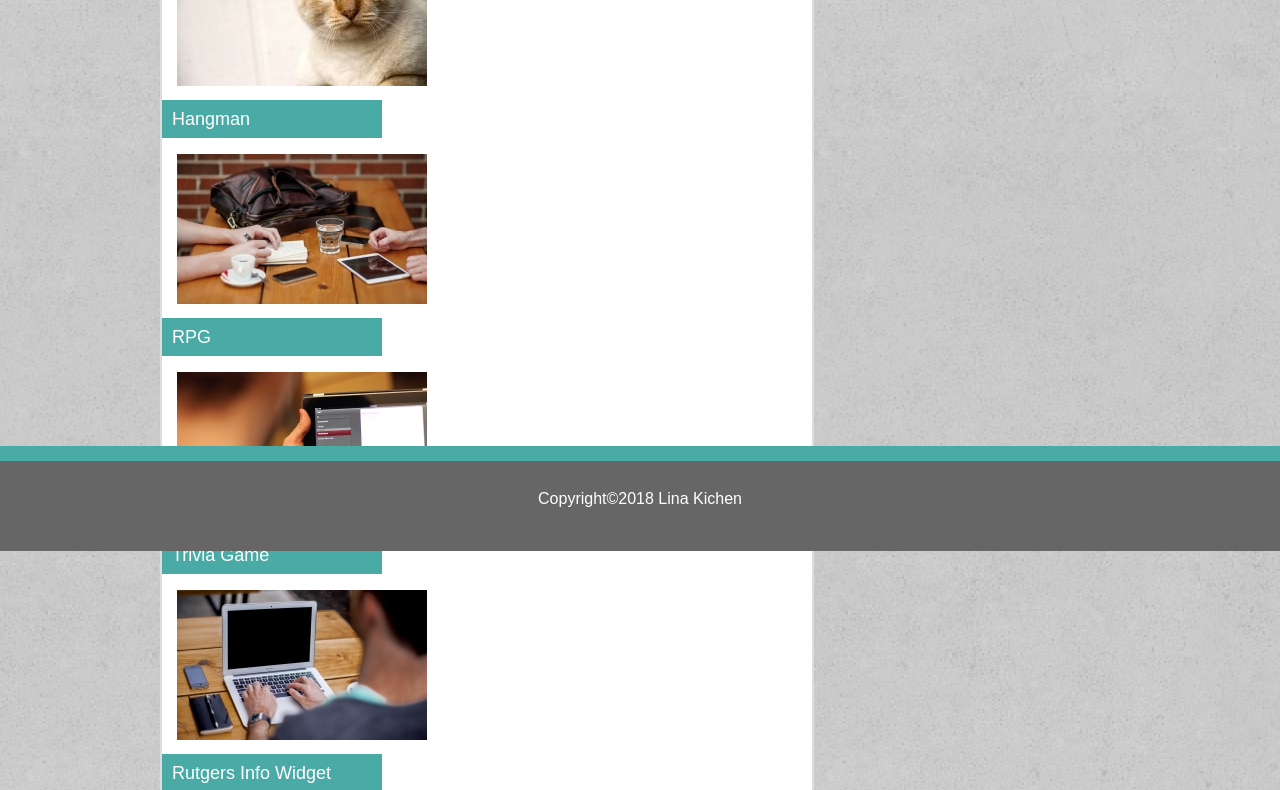
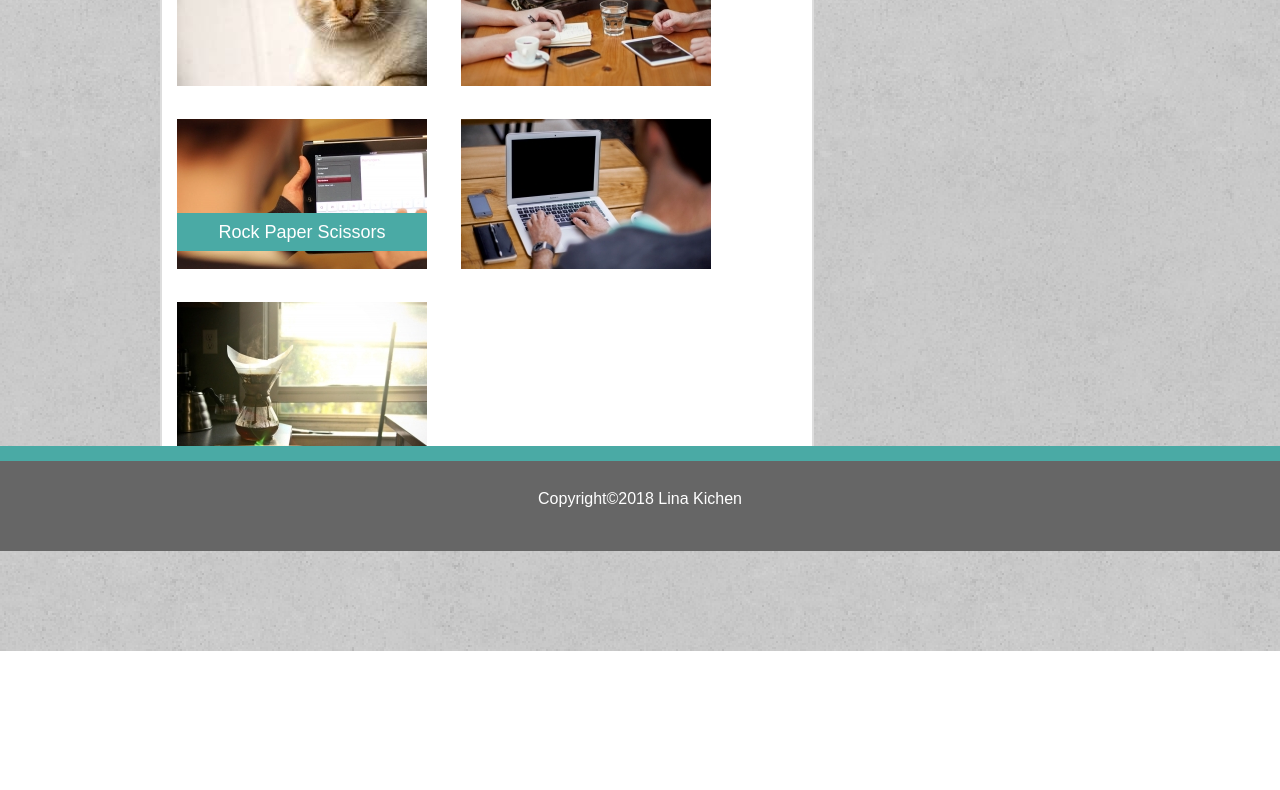
Before and after one commit to hkichen/Basic-Portfolio, a plain HTML site: page portfolio.html in a window 1280 px wide. Shown: the part 249-1039 px from the top of the page. After the commit the page ends 900 px from the top, so only its background shows below. Drawn offline with Linux system fonts and the light colour scheme.

Commit message:
got one textbox in place, but rest are under it

```diff
--- a/assets/css/portfolio.css
+++ b/assets/css/portfolio.css
@@ -12,17 +12,18 @@
 
 #images > img {
     padding: 15px 15px 15px 15px;
+    position: relative;
     display: inline;
 }
-
 #text-block {
-    position: relative;
-    bottom: 1;
-    left: 0;
-    width: 200;
+    position: absolute;
+    text-align: center;
+    bottom: 400;
+    left: 17;
+    width: 230;
     padding: 10px;
     background: #4aaaa5;
     color: #ffffff;
-    font: 'arial';
     font-size: 18;
+    z-index: 10;
 }
```
